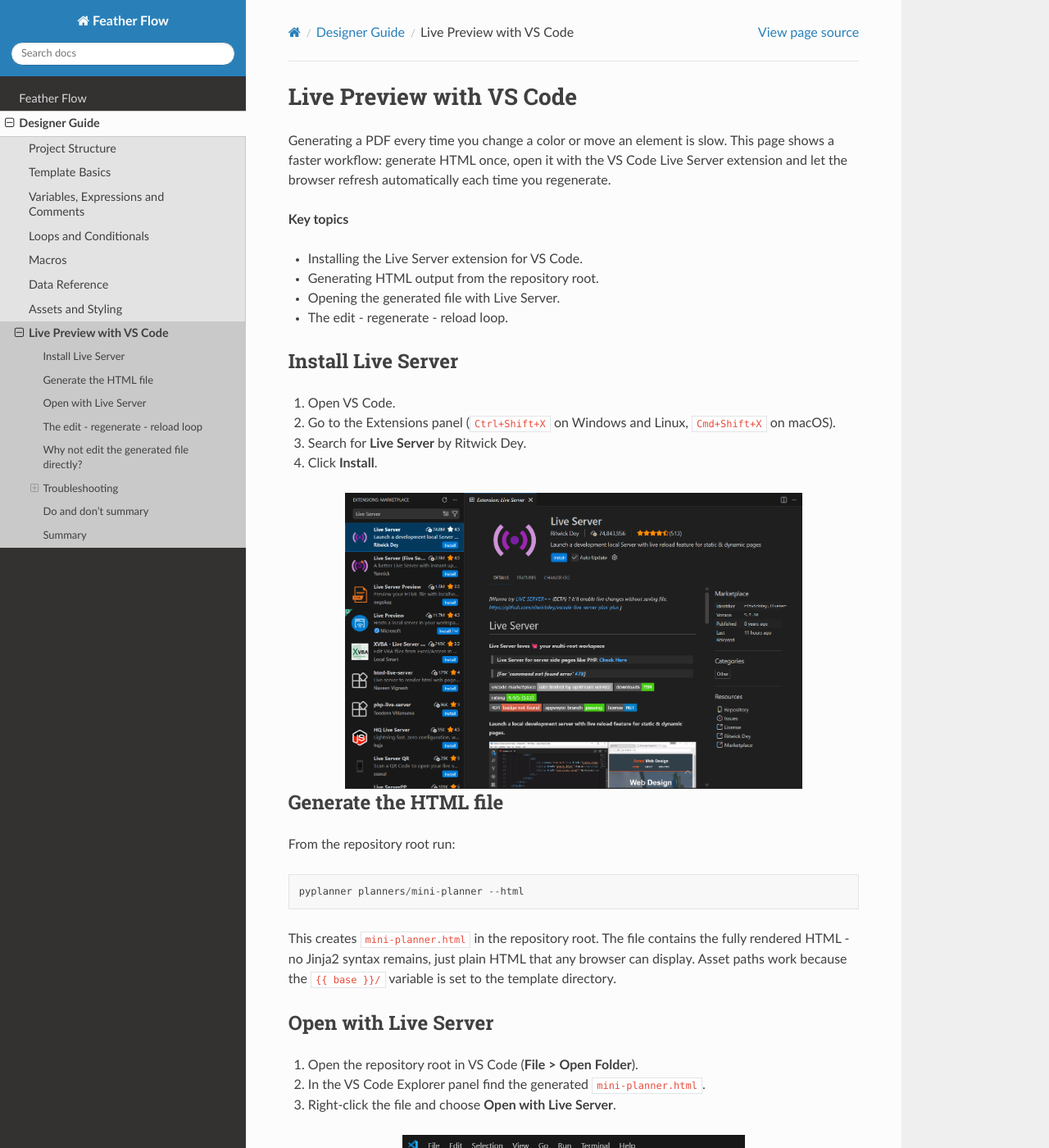
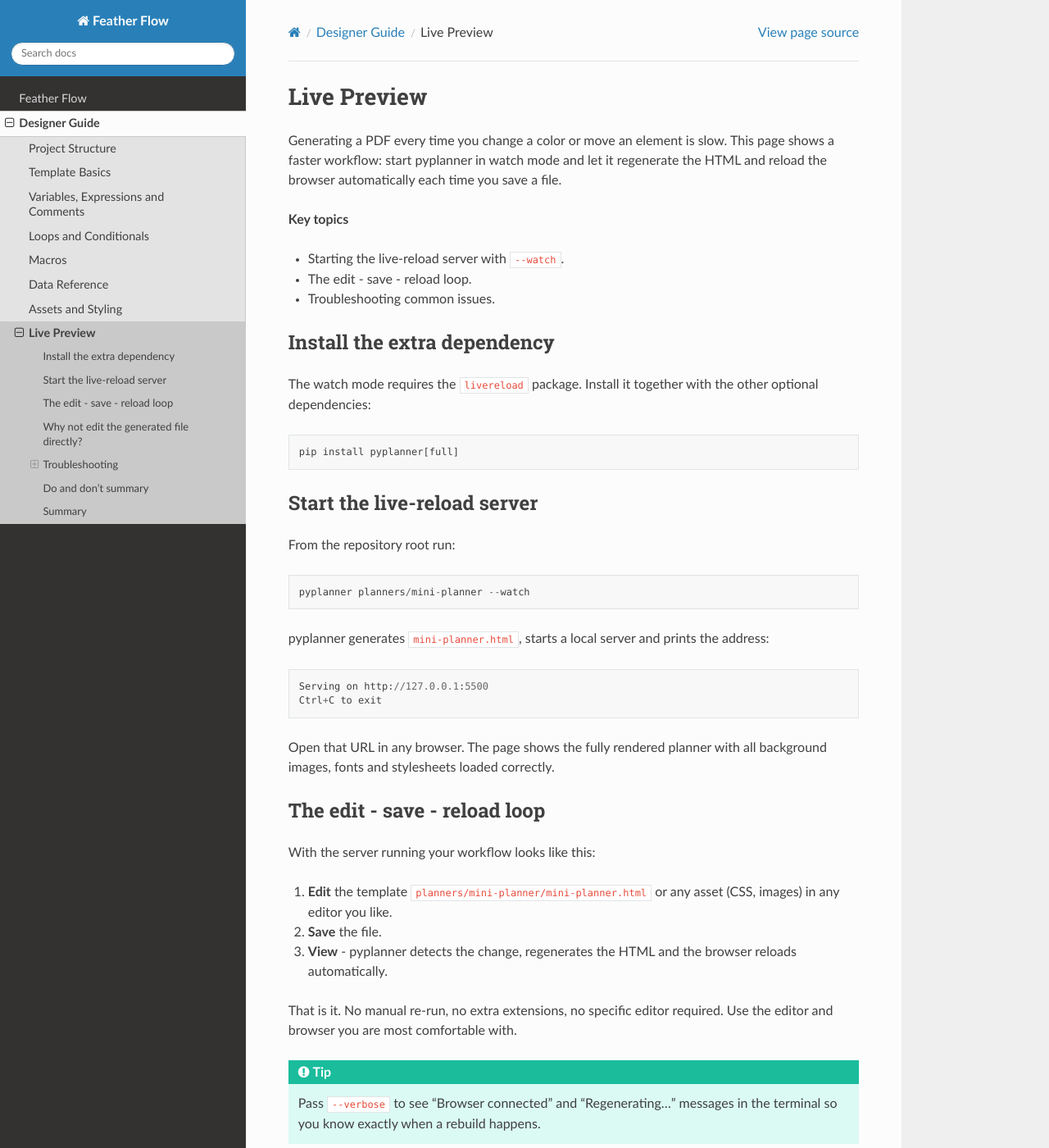
Before and after one commit to stamerlan/feather-flow, a Sphinx documentation site: the page built from docs/designer-guide/live-preview.rst, in a window 1280 px wide and 1400 px high. Shown: the whole window at 82% size. Built offline with Sphinx 7.4.7 and the Read the Docs theme 3.1.0, drawn with Linux system fonts in a browser that asks for light colours; some of the changed text lies outside the part shown.

Commit message:
Add --watch mode with live-reload server
Introduce -w/--watch flag that starts a livereload server, watches the
template directory for changes, and automatically regenerates the HTML
output. Connected browsers reload without manual intervention.

- Add liveserver module wrapping the livereload library
- Add -w/--watch CLI flag (implies --html, conflicts with --pdf)
- Suppress default livereload/tornado log formatting via logger filters;
  show only the server address and Ctrl+C hint by default,
  browser/rebuild events with --verbose
- Rewrite live-preview designer guide for the new --watch workflow;
  VS Code and its Live Server extension are no longer required
- Remove three VS Code screenshots that are no longer referenced
- Drop VS Code recommendation from intro.rst

Closes #7

````diff
--- a/docs/designer-guide/assets-and-styling.rst
+++ b/docs/designer-guide/assets-and-styling.rst
@@ -334,5 +334,5 @@
 What is next
 ------------
 
-Continue to :doc:`live-preview` to learn how to use VS Code Live Server for a
+Continue to :doc:`live-preview` to learn how to use ``--watch`` mode for a
 faster edit-preview workflow.
--- a/docs/designer-guide/live-preview.rst
+++ b/docs/designer-guide/live-preview.rst
@@ -1,98 +1,76 @@
-Live Preview with VS Code
-=========================
+Live Preview
+============
 
 Generating a PDF every time you change a color or move an element is slow. This
-page shows a faster workflow: generate HTML once, open it with the VS Code Live
-Server extension and let the browser refresh automatically each time you
-regenerate.
+page shows a faster workflow: start pyplanner in watch mode and let it
+regenerate the HTML and reload the browser automatically each time you save a
+file.
 
 **Key topics**
 
-* Installing the Live Server extension for VS Code.
-* Generating HTML output from the repository root.
-* Opening the generated file with Live Server.
-* The edit - regenerate - reload loop.
+* Starting the live-reload server with ``--watch``.
+* The edit - save - reload loop.
+* Troubleshooting common issues.
 
 
-Install Live Server
--------------------
+Install the extra dependency
+----------------------------
 
-1. Open VS Code.
-2. Go to the Extensions panel (``Ctrl+Shift+X`` on Windows and Linux,
-   ``Cmd+Shift+X`` on macOS).
-3. Search for **Live Server** by Ritwick Dey.
-4. Click **Install**.
+The watch mode requires the ``livereload`` package. Install it together with the
+other optional dependencies::
 
-.. image:: ../images/live-server-install.png
-   :width: 80%
-   :align: center
+    pip install pyplanner[full]
 
 
-Generate the HTML file
-----------------------
+Start the live-reload server
+----------------------------
 
 From the repository root run::
 
-    pyplanner planners/mini-planner --html
+    pyplanner planners/mini-planner --watch
 
-This creates ``mini-planner.html`` in the repository root. The file contains
-the fully rendered HTML - no Jinja2 syntax remains, just plain HTML that any
-browser can display. Asset paths work because the ``{{ base }}/`` variable is
-set to the template directory.
+pyplanner generates ``mini-planner.html``, starts a local server and prints the
+address::
 
-Open with Live Server
----------------------
+    Serving on http://127.0.0.1:5500
+    Ctrl+C to exit
 
-1. Open the repository root in VS Code (**File > Open Folder**).
-
-2. In the VS Code Explorer panel find the generated ``mini-planner.html``.
-
-3. Right-click the file and choose **Open with Live Server**.
-
-.. image:: ../images/open-with-live-server.png
-   :width: 60%
-   :align: center
-
-Your default browser opens with the planner. Background images, fonts and
-stylesheets should all load correctly because asset paths include the full
-relative path to the planner directory via ``{{ base }}/``.
-
-.. image:: ../images/live-server-browser.png
-   :width: 80%
-   :align: center
+Open that URL in any browser. The page shows the fully rendered planner with
+all background images, fonts and stylesheets loaded correctly.
 
 
-The edit - regenerate - reload loop
------------------------------------
+The edit - save - reload loop
+-----------------------------
 
-With Live Server running your workflow looks like this:
+With the server running your workflow looks like this:
 
-1. **Edit** the template ``planners/mini-planner/mini-planner.html`` (change a
-   color, add a div, adjust spacing).
+1. **Edit** the template ``planners/mini-planner/mini-planner.html`` or any
+   asset (CSS, images) in any editor you like.
 
-2. **Regenerate** the HTML. Switch to the terminal and run::
+2. **Save** the file.
 
-       pyplanner planners/mini-planner --html
+3. **View** - pyplanner detects the change, regenerates the HTML and the browser
+   reloads automatically.
 
-3. **View** - Live Server detects that ``mini-planner.html`` changed on disk
-   and reloads the browser automatically.
+That is it. No manual re-run, no extra extensions, no specific editor required.
+Use the editor and browser you are most comfortable with.
 
 .. tip::
 
-   Keep a terminal open at the bottom of VS Code (``Ctrl+```). After running the
-   command once you can press the Up arrow key and Enter to rerun it quickly.
+   Pass ``--verbose`` to see "Browser connected" and "Regenerating..." messages
+   in the terminal so you know exactly when a rebuild happens.
 
 
 Why not edit the generated file directly?
 -----------------------------------------
 
-The generated HTML is a *build artifact*. It is overwritten every time you run
-pyplanner. Any changes you make to it will be lost on the next regeneration.
-Always edit the source template.
+The generated HTML is a *build artifact*. It is overwritten every time
+pyplanner regenerates. Any changes you make to it will be lost. Always edit the
+source template.
 
 .. warning::
 
-   Never edit the generated HTML file. Edit the template and regenerate.
+   Never edit the generated HTML file. Edit the template and save.
 
 
 Troubleshooting
@@ -101,22 +79,22 @@
 Images or fonts are missing in the browser
 ~~~~~~~~~~~~~~~~~~~~~~~~~~~~~~~~~~~~~~~~~~
 
-Make sure you opened the repository root as the VS Code workspace. The generated
-HTML references assets via ``{{ base }}/`` which expands to the template
-directory path, so Live Server must be able to reach those files.
+Make sure you started pyplanner from the repository root. The generated HTML
+references assets via ``{{ base }}/`` which expands to the template directory
+path. The live-reload server serves files from the planner directory, so all
+assets must be reachable relative to the template.
 
-Live Server does not reload
-~~~~~~~~~~~~~~~~~~~~~~~~~~~
+Browser does not reload
+~~~~~~~~~~~~~~~~~~~~~~~
 
-Check that Live Server is still running (look for the port number in the VS Code
-status bar, for example ``Port: 5500``). If it stopped, right-click the HTML
-file and choose **Open with Live Server** again.
+Check that pyplanner is still running in the terminal. If it stopped (for
+example after an error), restart it with the same ``--watch`` command.
 
 Browser shows Jinja2 syntax
 ~~~~~~~~~~~~~~~~~~~~~~~~~~~~
 
-You are opening the template file instead of the generated file. The generated
-output is in the repository root, not inside the planner directory.
+You are opening the template file directly. Navigate to the URL printed by
+pyplanner (``http://127.0.0.1:5500``) instead.
 
 
 Do and don't summary
@@ -130,12 +108,12 @@
      - Don't
    * - Run pyplanner from the repository root.
      - ``cd`` into the planner directory (output overwrites the template).
-   * - Open the generated file with Live Server.
+   * - Open the URL printed by pyplanner.
      - Open the template file (it contains Jinja2 syntax the browser cannot
        understand).
-   * - Edit the template, then regenerate.
+   * - Edit the template, then save.
      - Edit the generated HTML (it is overwritten on every build).
-   * - Use ``--html`` for faster iteration.
+   * - Use ``--watch`` for fast iteration.
      - Generate PDF every time (much slower).
 
 
@@ -155,7 +133,8 @@
 6. **Data reference** - ``calendar``, Year, Month, Day, WeekDay and all their
    properties.
 7. **Assets** - path rules, CSS patterns, custom fonts.
-8. **Live preview** - VS Code Live Server for fast iteration.
+8. **Live preview** - ``pyplanner --watch`` for fast iteration with any editor
+   and browser.
 
 Try changing colors, fonts or layouts in the Mini Planner. When you are
 comfortable, create your own template from scratch.
--- a/pyproject.toml
+++ b/pyproject.toml
@@ -23,6 +23,7 @@
 full = [
     "pikepdf>=10.3",
     "tqdm>=4.67",
+    "livereload>=2.7"
 ]
 dev = [
     "pyplanner[docs]",
--- a/src/pyplanner/__init__.py
+++ b/src/pyplanner/__init__.py
@@ -2,6 +2,7 @@
 
 from .calendar import Calendar, Year, Month, Day
 from .dayinfo import DayInfo, DayInfoProvider
+from .liveserver import watch
 from .planner import Planner
 from .progress import (
     ProgressTracker, SimpleProgressTracker, TtyProgressTracker,
````
Also changed, not shown: docs/designer-guide/intro.rst (+3 -4 lines), docs/images/live-server-browser.png (deleted), docs/images/live-server-install.png (deleted), docs/images/open-with-live-server.png (deleted), 4 other files.
